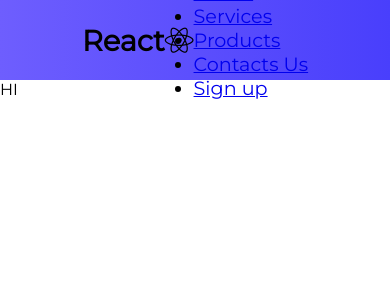
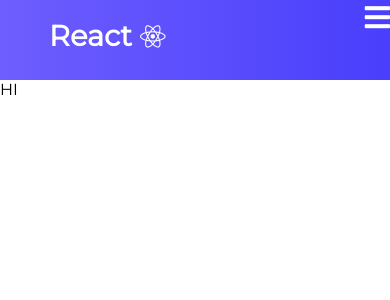
Before and after one commit to mnelia/React, a React (Create React App) app: page / in a window 390 px wide. Shown: the top 300 px of the page. Built offline with nearby package versions, Linux system fonts and the light colour scheme.

Commit message:
estilos y navbar

```diff
--- a/src/components/Navbar/Navbar.css
+++ b/src/components/Navbar/Navbar.css
@@ -6,3 +6,99 @@
     align-items: center;
     font-size: 1.2rem;
 }
+
+.navbar-logo {
+    color: #fff;
+    justify-content: start;
+    margin-left: 20px;
+    cursor: pointer;
+
+}
+
+.fa-react {
+    margin-left: 0.5rem;
+    font-size: 1.6rem;
+}
+
+.nav-menu {
+    display: grid;
+    grid-template-columns: repeat(5, auto);
+    grid-gap: 10px;
+    list-style: none ;
+    text-align: center;
+    width: 70vw;
+    justify-content: end;
+    margin-right: 2rem;
+}
+
+.nav-links {
+    color: #fff;
+    text-decoration: none;
+    padding: 0.5rem 1rem;
+}
+
+.nav-links:hover {
+    background-color:rgb(110, 94, 254);
+    border-radius: 4px;
+    transition: all 0.2s ease-out;
+}
+
+.fa-bars{
+    color: #fff;
+
+}
+
+.nav-links-mobile {
+    display: none;
+}
+
+.menu-icon {
+    display: none;
+}
+
+@media screen and (max-width: 960px) {
+    .NavbarItems {
+        position: relative;
+    }
+
+    .nav-menu {
+        display: flex;
+        flex-direction: column;
+        width: 100%;
+        height: 500px;
+        position: absolute;
+        top: 80px;
+        left: -100%;
+        opacity: 1;
+        transition:  all 0.5s ease;
+    }
+
+    .nav-links {
+        text-align: center;
+        padding: 2rem;
+        width: 100%;
+        display: table;
+    }
+
+    .nav-links:hover {
+        background-color:rgb(110, 94, 254);
+        border-radius: 0;
+    }
+
+    .navbar-logo {
+        position: absolute;
+        top: 0;
+        left: 0;
+        transform: translate(25%, 50%);
+    }
+
+    .menu-icon {
+        display: block;
+        position: absolute;
+        top: 0;
+        right: 0;
+        transform: translate(-100%, 60);
+        font-size: 1.8rem;
+        cursor: pointer;
+    }
+}
--- a/src/components/Navbar/Navbar.js
+++ b/src/components/Navbar/Navbar.js
@@ -4,14 +4,22 @@ import './Navbar.css'
 
 
 class Navbar extends Component {
+    state  = { clicked: false }
+
+    handleClick = () => {
+        this.setState({ clicked: !this.state.clicked })
+    }
+
+
+
     render () {
         return(
             <nav className="NavbarItems">
                  <h1 className="navbar-logo">React<i className="fab fa-react"></i></h1>
-                 <div className="menu-icon">
-
+                 <div className="menu-icon" onClick={this.handleClick}>
+                    <i className={this.state.clicked ? 'fas fa-times' : 'fas fa-bars'}></i>
                  </div>
-                 <ul>
+                 <ul className={this.state.clicked ? 'nav-menu active' : 'nav-menu'}>
                      {MenuItems.map((item, index) => {
                         return (
                             <li key={index}>
```
